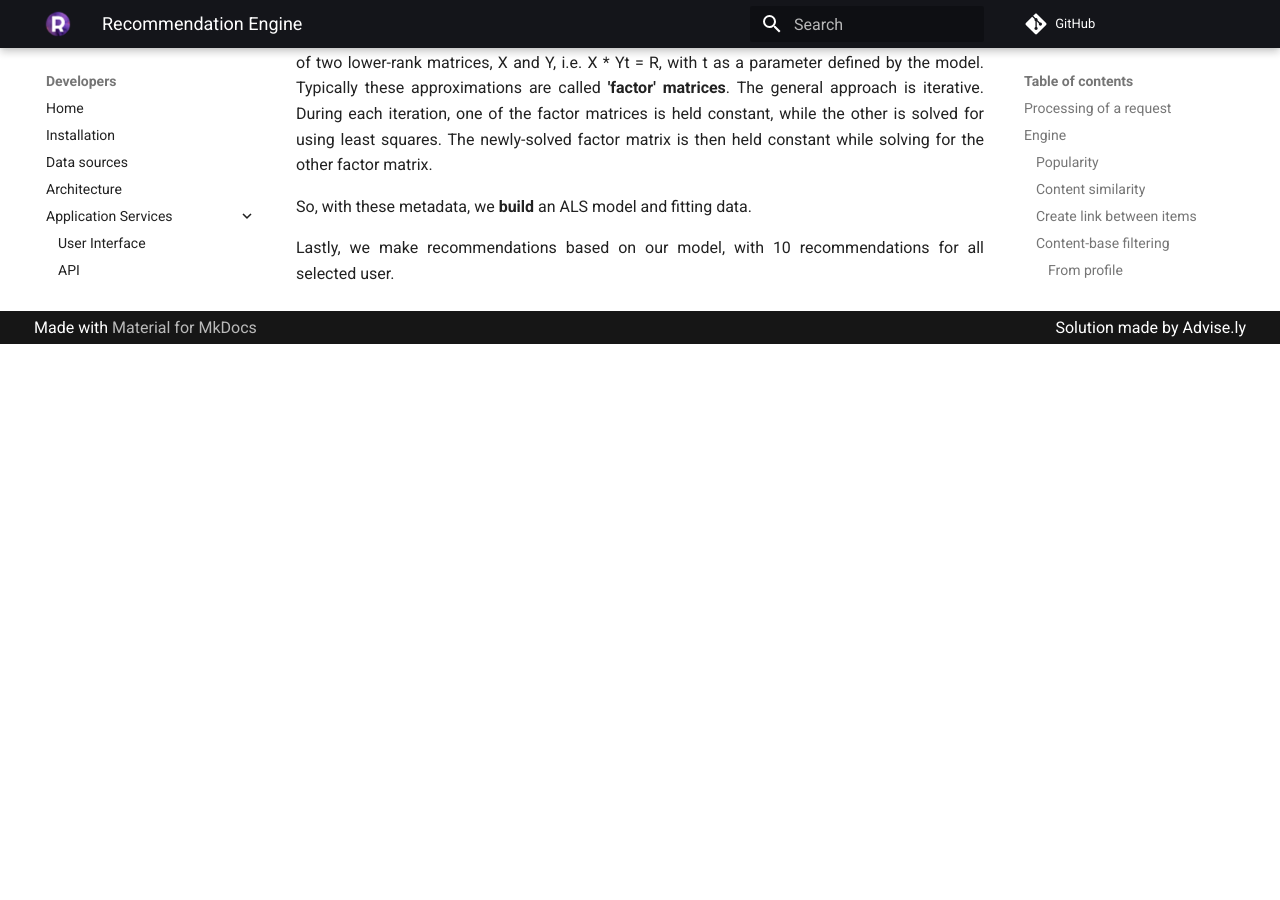
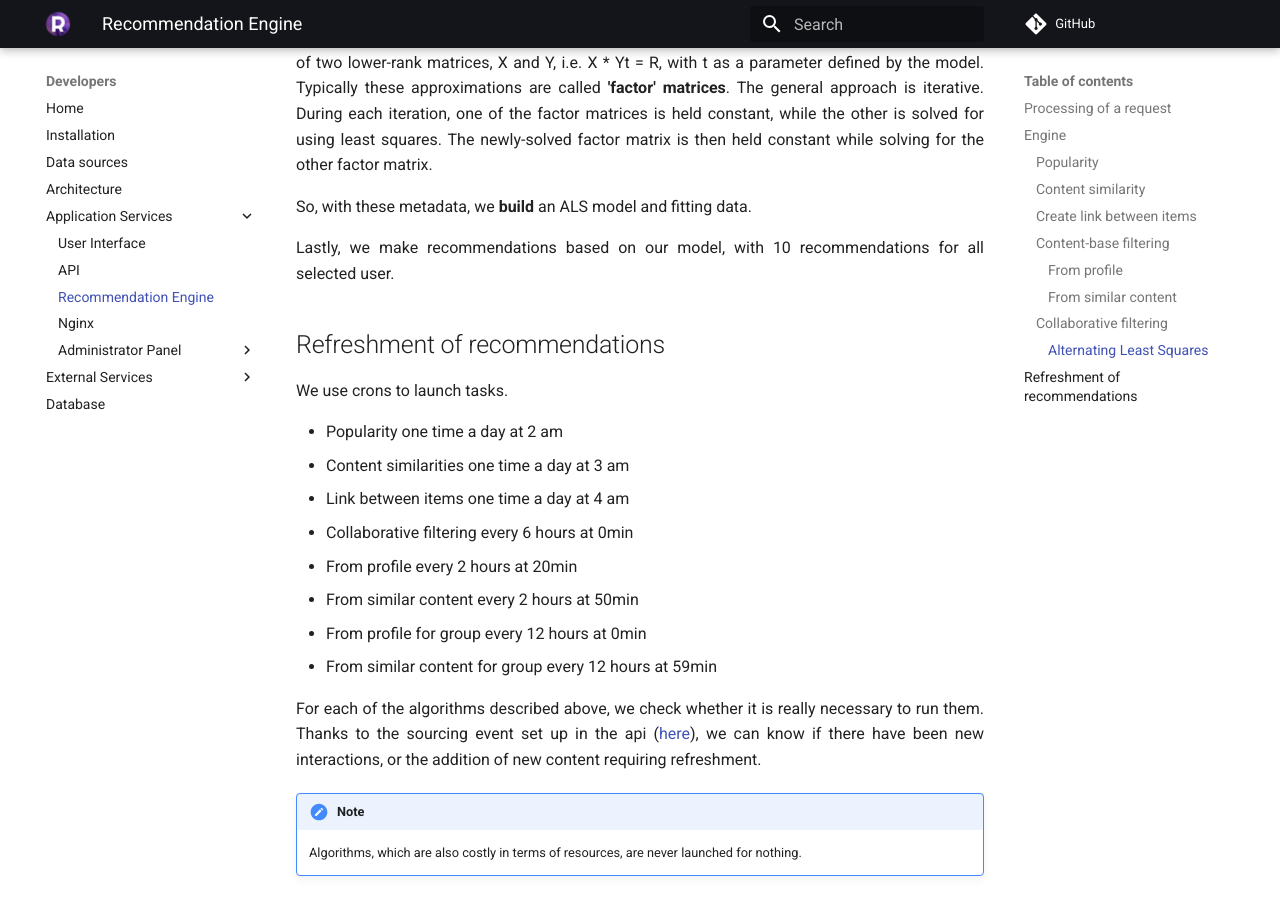
Before and after one commit to RomainCtl/RecoFinement, an MkDocs documentation site: the page built from docs/developers/services/engine.md, in a window 1280 px wide and 900 px high, scrolled down 4564 px. Built offline with MkDocs 1.6.1 and Material for MkDocs 9.7.7, drawn with Linux system fonts in a browser that asks for light colours; comment, search, counter and statistics services are not loaded; before the commit the page ends 4908 px from its top, so only the background shows below that.

Commit message:
Add cron to doc & update submodules

```diff
--- a/docs/developers/services/engine.md
+++ b/docs/developers/services/engine.md
@@ -108,3 +108,21 @@ This engine does not use User-based or Item-based approach, but  __Alternating L
 So, with these metadata, we __build__ an ALS model and fitting data.
 
 Lastly, we make recommendations based on our model, with 10 recommendations for all selected user.
+
+## Refreshment of recommendations
+
+We use crons to launch tasks.
+
+* Popularity one time a day at 2 am
+* Content similarities one time a day at 3 am
+* Link between items one time a day at 4 am
+* Collaborative filtering every 6 hours at 0min
+* From profile every 2 hours at 20min
+* From similar content every 2 hours at 50min
+* From profile for group every 12 hours at 0min
+* From similar content for group every 12 hours at 59min
+
+For each of the algorithms described above, we check whether it is really necessary to run them. Thanks to the sourcing event set up in the api ([here](../api/#event-sourcing)), we can know if there have been new interactions, or the addition of new content requiring refreshment.
+
+!!! note
+    Algorithms, which are also costly in terms of resources, are never launched for nothing.
```
